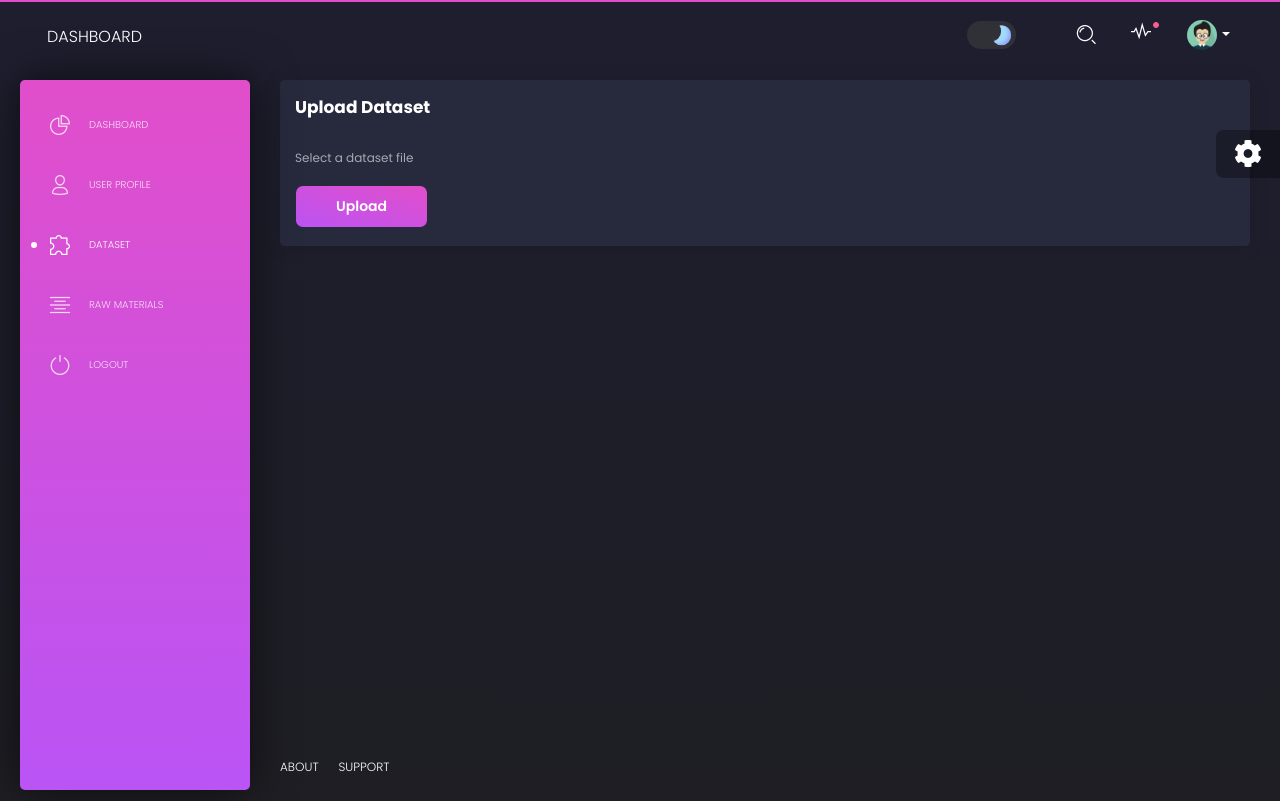
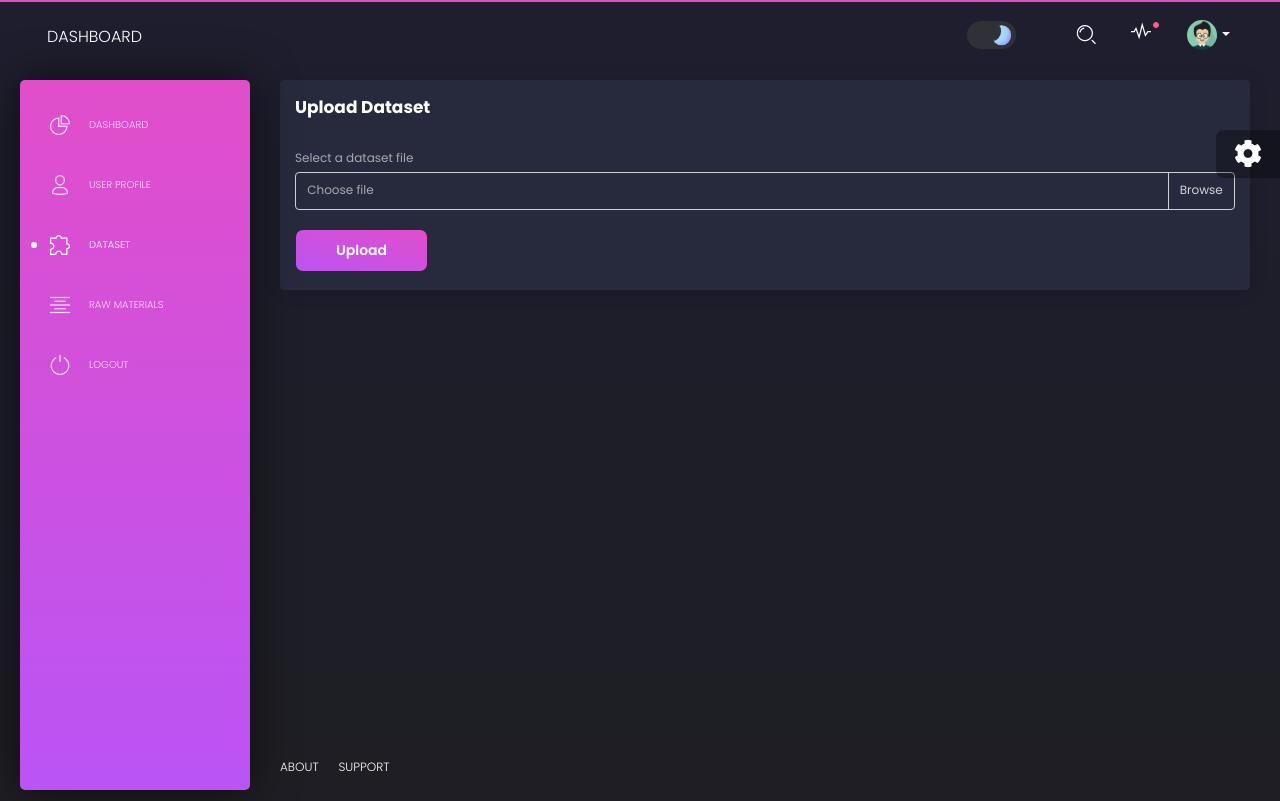
Before and after one commit to arunbchandran100/AI-Based-Restaurant-Inventory-Optimization, a Django app: page /tables.html in a window 1280 px wide. Run offline with Django 3.2, Linux system fonts and the light colour scheme; the visitor is signed in with stand-in values (Sample User, id 1); some libraries are stand-ins or nearby versions.

Commit message:
added dataset uploading option

```diff
--- a/Django/my_app/black-dashboard-django-master/apps/home/views.py
+++ b/Django/my_app/black-dashboard-django-master/apps/home/views.py
@@ -143,3 +143,33 @@
     except:
         html_template = loader.get_template('home/page-500.html')
         return HttpResponse(html_template.render(context, request))
+
+
+
+
+from django.shortcuts import render
+from django.http import HttpResponse
+import pandas as pd
+
+def upload_dataset(request):
+    if request.method == 'POST' and request.FILES['dataset_file']:
+        dataset_file = request.FILES['dataset_file']
+        try:
+            # Process the uploaded dataset file (e.g., perform Random Forest Regression)
+            # For simplicity, let's just read the dataset using pandas
+            dataset = pd.read_csv(dataset_file)
+            # Perform Random Forest Regression and any other necessary processing here
+
+            # Set upload_success to True to trigger the success message in the template
+            upload_success = True
+        except Exception as e:
+            # Handle any errors that occur during processing
+            # For example, display an error message or log the error
+            upload_success = False
+            print(f"Error processing dataset: {e}")
+    else:
+        # If the request method is not POST or no file is uploaded, set upload_success to False
+        upload_success = False
+
+    # Render the HTML template with the appropriate context
+    return render(request, 'tables.html', {'upload_success': upload_success})
--- a/Django/my_app/black-dashboard-django-master/apps/templates/home/tables.html
+++ b/Django/my_app/black-dashboard-django-master/apps/templates/home/tables.html
@@ -15,13 +15,32 @@
             {% csrf_token %}
             <div class="form-group">
               <label for="datasetFile">Select a dataset file</label>
-              <input type="file" class="form-control-file" id="datasetFile" name="dataset_file">
+              <div class="custom-file">
+                <input type="file" class="custom-file-input" id="datasetFile" name="dataset_file" onchange="updateFileName(this)">
+                <label class="custom-file-label" for="datasetFile">Choose file</label>
+              </div>
             </div>
             <button type="submit" class="btn btn-primary">Upload</button>
           </form>
+
+
+
+          {% if upload_success %}
+          <div class="alert alert-success" role="alert">
+            Upload successful! Random Forest Regression executed.
+          </div>
+          {% endif %}
         </div>
       </div>
     </div>
   </div>
 </div>
+
+<script>
+  function updateFileName(input) {
+    var fileName = input.files[0].name;
+    var label = input.nextElementSibling;
+    label.innerHTML = fileName;
+  }
+</script>
 {% endblock content %}
```
